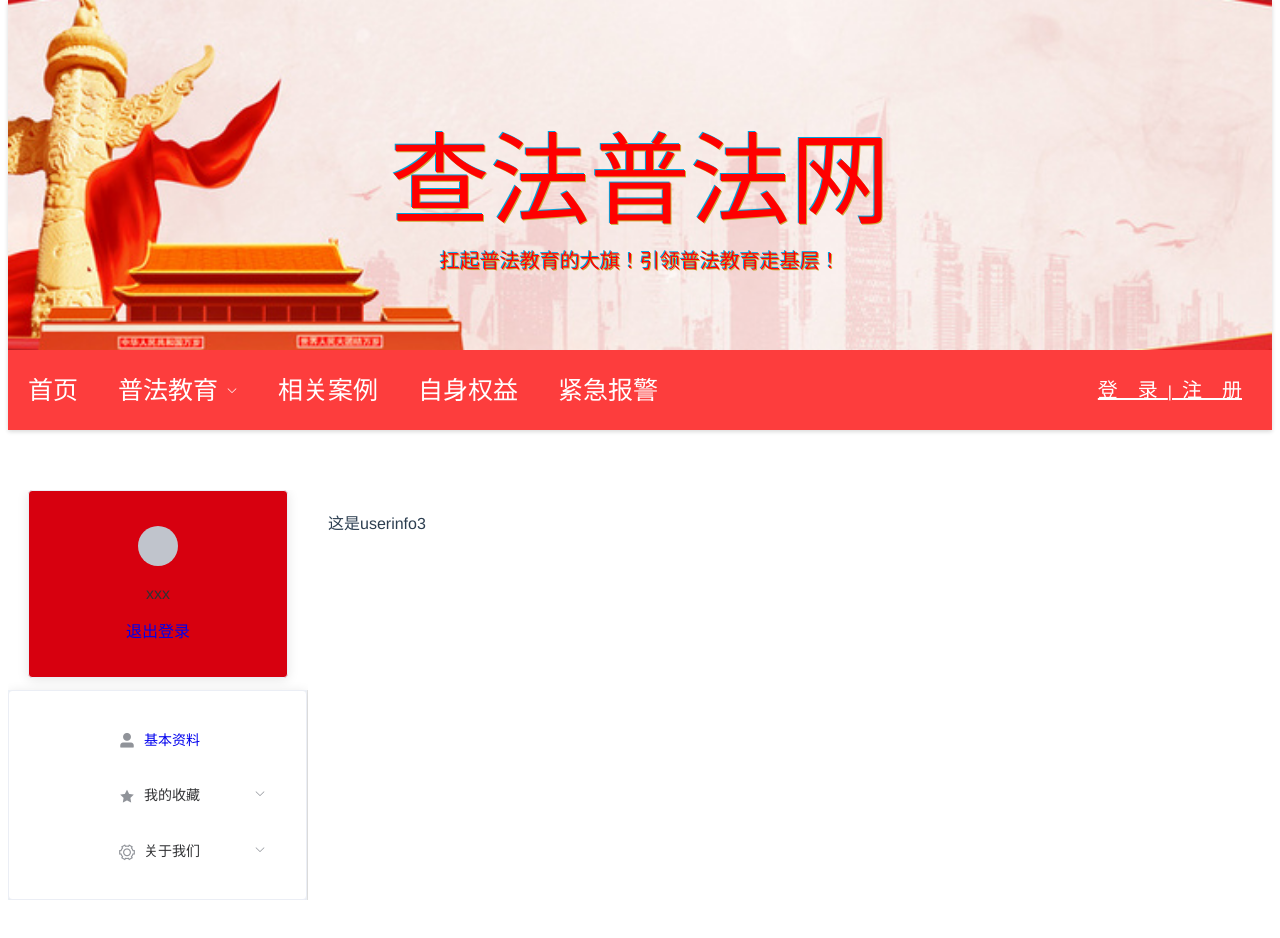
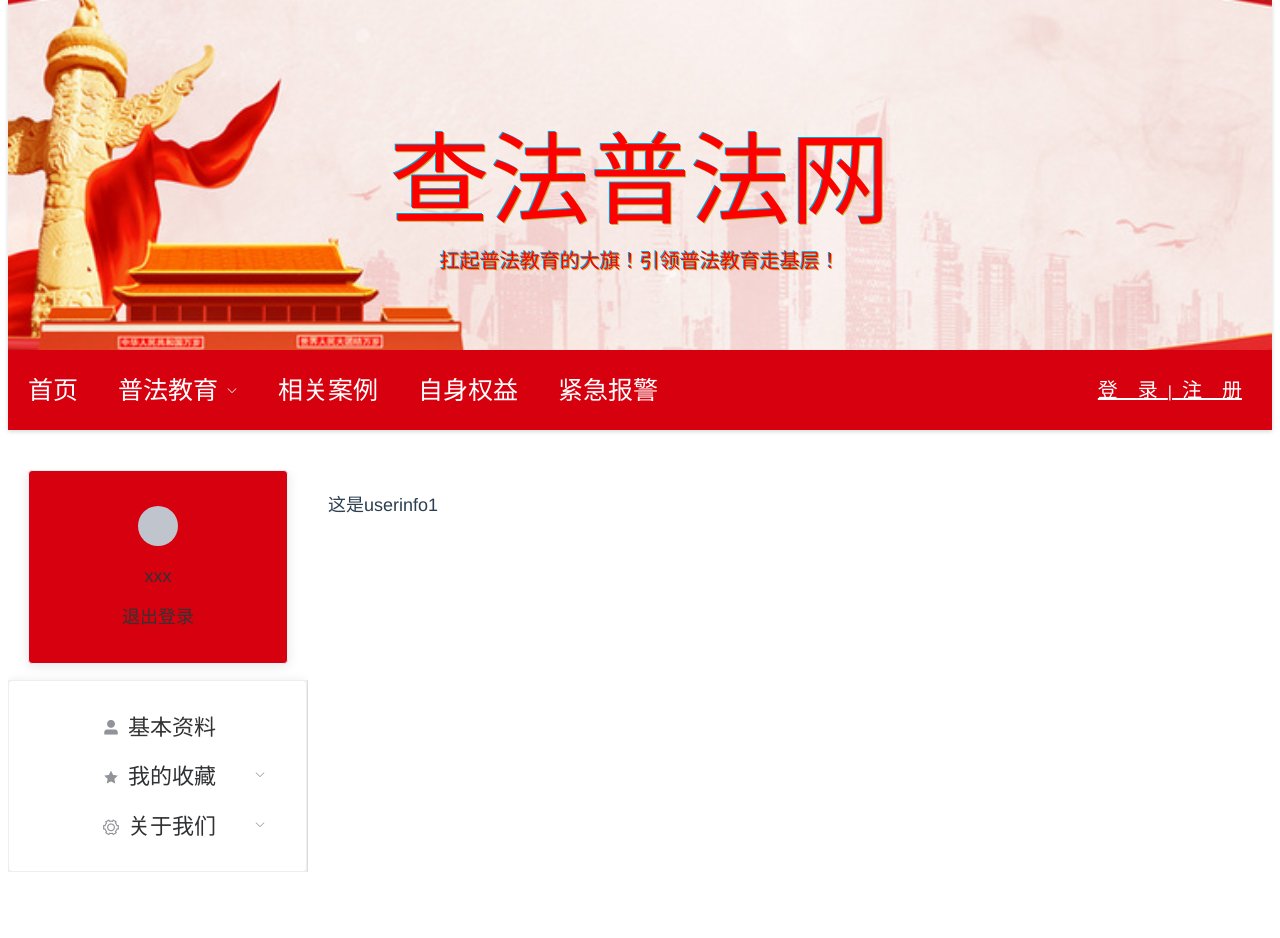
Before and after one commit to simleradio/PopularizeLaw, a Vue app: page /#/UserInfo/info1 in a window 1280 px wide. Before the commit this address led to /#/UserInfo/info3. Shown: the top 938 px of the page. Built offline with nearby package versions, Linux system fonts and the light colour scheme; what mavon-editor would draw is missing.

Commit message:
10.19下午(个人主页面完善)

```diff
--- a/src/components/header.vue
+++ b/src/components/header.vue
@@ -60,14 +60,15 @@
 
 .headBack {
 	width: 100%;
-	background: rgba(253, 8, 8, 0.785);
+	background: rgba(215, 0, 15, 1);
 	/*margin-bottom:30px;*/
 	box-shadow: 0 2px 4px 0 rgba(0, 0, 0, .12), 0 0 6px 0 rgba(0, 0, 0, .04);
 	position: relative;
-	left: 0;
+	left: 0px;
 	top: -60px;
-	right: 0;
+	right: 0px;
 	z-index: 100;
+	margin-bottom: -20px;/**设置与下一个组件间距 */
 }
 
 
@@ -112,7 +113,7 @@
 }
 
 .headBox .el-menu--horizontal .el-submenu>.el-menu {
-	top: 80px;
+	top: 70px;
 	border: none;
 	padding: 0;
 }
--- a/src/components/info-2.vue
+++ b/src/components/info-2.vue
@@ -2,20 +2,28 @@
     <div>
       <el-card>
         <template>
-          <el-table style="width: 100%">
-            <el-table-column prop="appdate" label="法律编号" width="180">
+          <el-table style="width: 100%" :data="tableData" size="medium">
+            <el-table-column prop="lawid" label="法律编号" width="180">
             </el-table-column>
-            <el-table-column prop="pname" label="法律类别" width="180">
+            <el-table-column prop="lawcategory" label="法律类别" width="180">
             </el-table-column>
-            <el-table-column prop="oname" label="法律名称" width="180">
+
+            <el-table-column prop="lawcategory" label="法律类别" width="180">
             </el-table-column>
-            <el-table-column prop="docname" label="颁布时间" width="180">
+
+            <el-table-column prop="lawname" label="法律名称" width="180">
             </el-table-column>
+            <el-table-column prop="publictime" label="颁布时间" width="180">
+            </el-table-column>
+            <el-table-column prop="excutetime" label="执行时间" width="180">
+            </el-table-column>
+            <!-- <el-table-column prop="publicyear" label="执行年份" width="180">
+            </el-table-column> -->
             <el-table-column label="时效性" width="180">
-              <template>
-                <span style="color: #e6a23c">已取消</span>
-                <span style="color: #67c23a">未就诊</span>
-                <span style="color: #909399">已就诊</span>
+              <template slot-scope="scope">
+                <span v-if="scope.row.timeliness==3" style="color: #e6a23c">失效</span>
+                <span v-if="scope.row.timeliness==2" style="color: #67c23a">尚未生效</span>
+                <span v-if="scope.row.timeliness==1" style="color: #909399">现行有效</span>
               </template>
             </el-table-column>
             <el-table-column label="操作" width="180">
@@ -30,7 +38,59 @@
   </template>
 
   <script>
-  </script>
+    export default {
+        name:"UserInfo-2",
+        beforeRouteEnter:(to,from,next)=>{
+            next(vm=>{
+                vm.getData();
+            })
+        },
+        methods:{
+             getData(){
+            }
+        },
+        data() {
+        return {
+          tableData: [
+            {
+                lawid:'1',
+                lawcategory:'行政法',
+                lawname:'xxxx',
+                publictime:'2020-06-25',
+                excutetime:'2020-09-25',
+                publicyear:2020,
+                timeliness:3,
+            },
+            {
+                lawid:'2',
+                lawcategory:'经济法',
+                lawname:'xxxx',
+                publictime:'2022-05-25',
+                excutetime:'2022-09-25',
+                publicyear:2022,
+                timeliness:1,
+            }
+          ],
+        }
+      }
+    }
+</script>
+
 
   <style scoped>
+  .el-card{
+    margin-left: 20px;
+    width: 100%;
+    max-width: 1300px;
+  }
+
+  .el-button{
+    color: rgba(215, 0, 15, 1);
+  }
+  .el-button:hover {
+    background: yellow !important;
+    color: white !important;
+    font-weight: bold;
+    border-color: yellow !important;
+  }
   </style>
--- a/src/components/info-3.vue
+++ b/src/components/info-3.vue
@@ -1,14 +1,88 @@
 <template>
     <div>
-       这是userinfo3
+      <el-card>
+        <template>
+          <el-table style="width: 100%" :data="tableData" size="medium">
+            <el-table-column prop="caseid" label="案例编号" width="180">
+            </el-table-column>
+            <el-table-column prop="casetitle" label="案例主题" width="180">
+            </el-table-column>
+            <!-- <el-table-column prop="casecategory" label="案例类别" width="180">
+            </el-table-column> -->
+            <el-table-column prop="principalname" label="主犯名称" width="180">
+            </el-table-column>
+            <el-table-column label="主犯性别" width="180">
+              <template slot-scope="scope">
+                <span v-if="scope.row.principalgender==0" style="color: #e6a23c">女</span>
+                <span v-if="scope.row.principalgender==1" style="color: #67c23a">男</span>
+              </template>
+            </el-table-column>
+            <!-- <el-table-column prop="principalgender" label="主犯性别" width="180">
+            </el-table-column> -->
+            <el-table-column prop="verdict" label="具体判决" width="180">
+            </el-table-column>
+            <!-- <el-table-column label="判决情况" width="180">
+              <template slot-scope="scope">
+                <span v-if="scope.row.verdictstatus==0" style="color: #e6a23c">失效</span>
+                <span v-if="scope.row.verdictstatus==1" style="color: #67c23a">尚未生效</span>
+              </template>
+            </el-table-column> -->
+            <el-table-column label="操作" width="180">
+              <template>
+                <el-button type="" size="mini">查看详情</el-button>
+              </template>
+            </el-table-column>
+          </el-table>
+        </template>
+      </el-card>
     </div>
-</template>
+  </template>
 
-<script>
+  <script>
     export default {
-        name: "userinfo3"
+        name:"UserInfo-3",
+        beforeRouteEnter:(to,from,next)=>{
+            next(vm=>{
+                vm.getData();
+            })
+        },
+        methods:{
+             getData(){
+            }
+        },
+        data() {
+        return {
+          tableData: [
+            {
+                caseid:'1',
+                casetitle:'民事纠纷',
+                // casecategory:'',
+                principalname:'xxx',
+                principalgender:1,
+                verdict:'拘留10天',
+                //verdictstatus:0,
+            },
+            {
+                caseid:'2',
+                casetitle:'偷盗案',
+                // casecategory:'',
+                principalname:'xxx',
+                principalgender:0,
+                verdict:'未判决',
+                // verdictstatus:0,
+            }
+          ],
+        }
+      }
     }
 </script>
 
-<style scoped>
-</style>
+
+  <style scoped>
+  .el-card{
+    margin-left: 50px;
+  }
+  .el-button{
+    color: rgba(215, 0, 15, 1);
+  }
+  </style>
--- a/src/components/user.vue
+++ b/src/components/user.vue
@@ -26,20 +26,20 @@
                 <el-menu-item index="1">
                   <template slot="title">
                     <i class="el-icon-user-solid"></i>
-                    <router-link to="/UserInfo/info1">基本资料</router-link>
+                    <router-link to="/UserInfo/info1"><span>基本资料</span></router-link>
                   </template>
                 </el-menu-item>
 
                 <el-submenu index="2">
                   <template slot="title"
-                    ><i class="el-icon-star-on"></i>我的收藏</template
+                    ><i class="el-icon-star-on"></i><span>我的收藏</span></template
                   >
                   <el-menu-item-group>
                     <el-menu-item index="2-1">
                       <router-link to="/UserInfo/info2">法律条例</router-link>
                     </el-menu-item>
                     <el-menu-item index="2-2">
-                      <router-link to="/UserInfo/info2">相关案例</router-link>
+                      <router-link to="/UserInfo/info3">相关案例</router-link>
                     </el-menu-item>
                     <el-menu-item index="2-3">
                       <router-link to="/UserInfo/info2">权益条例</router-link>
@@ -49,7 +49,7 @@
 
                 <el-submenu index="3">
                   <template slot="title"
-                    ><i class="el-icon-setting"></i>关于我们</template
+                    ><i class="el-icon-setting"></i><span>关于我们</span></template
                   >
                   <el-menu-item-group>
                     <el-menu-item index="3-1">
@@ -116,10 +116,11 @@ export default {
   display: block;
   position: absolute;
   /* margin-top:50px; */
+  font-size: 18px;
 }
 .el-header {
   color: #333;
-  min-height: 200px;
+  min-height: 210px;
 }
 .el-aside {
   color: #333;
@@ -128,6 +129,40 @@ export default {
 }
 .el-menu {
   background-color: #f2f6fc;
+  /* padding: 10px; */
+}
+.el-menu-item{
+  height: 50px;
+  line-height: 50px;
+  font-size: 22px;
+}
+.el-submenu /deep/ .el-submenu__title{
+  height: 50px;
+  line-height: 50px;
+  font-size: 22px;
+}
+.el-menu-item-group .el-menu-item{
+  font-size: 17px;
+}
+
+.el-menu-item.is-active {
+   background-color: rgba(215, 0, 15, 1) !important;
+   color: yellow ;
+}
+.el-menu-item:hover{
+        border-left:rgba(215, 0, 15, 1) solid 6px !important;
+        background-color: #E2EFF9 !important;
+        color: rgba(215, 0, 15, 1) !important;
+}
+.el-menu-item.is-active span{
+  color: yellow !important;
+}
+.el-submenu.is-active > .el-submenu__title span{
+  color: yellow !important;
+}
+/* icon图标也跟着变 */
+.el-submenu.is-active > .el-submenu__title i {
+  color: yellow !important;
 }
 .el-avatar {
   margin: 15px auto;
@@ -146,10 +181,10 @@ export default {
 }
 .router-link-active {
   text-decoration: none;
-  color: rgba(215, 0, 15, 1);
 }
 
 a {
   text-decoration: none;
+  color: #333;
 }
 </style>
--- a/src/router/index.js
+++ b/src/router/index.js
@@ -84,8 +84,10 @@ export default new Router({
 				auth: true
 			},
 			name: 'UserInfo',
+			redirect:'/UserInfo/info',
         //路由嵌套
         children:[
+			{path: '/UserInfo/info',component: () => import('../components/info.vue')},
             {path: '/UserInfo/info1',component: () => import('../components/info-1.vue')},
             {path: '/UserInfo/info2',component: () => import('../components/info-2.vue')},
             {path: '/UserInfo/info3',component: () => import('../components/info-3.vue')}
```
Also changed, not shown: src/components/info-1.vue (line endings or trailing spaces), src/components/info.vue (added).
